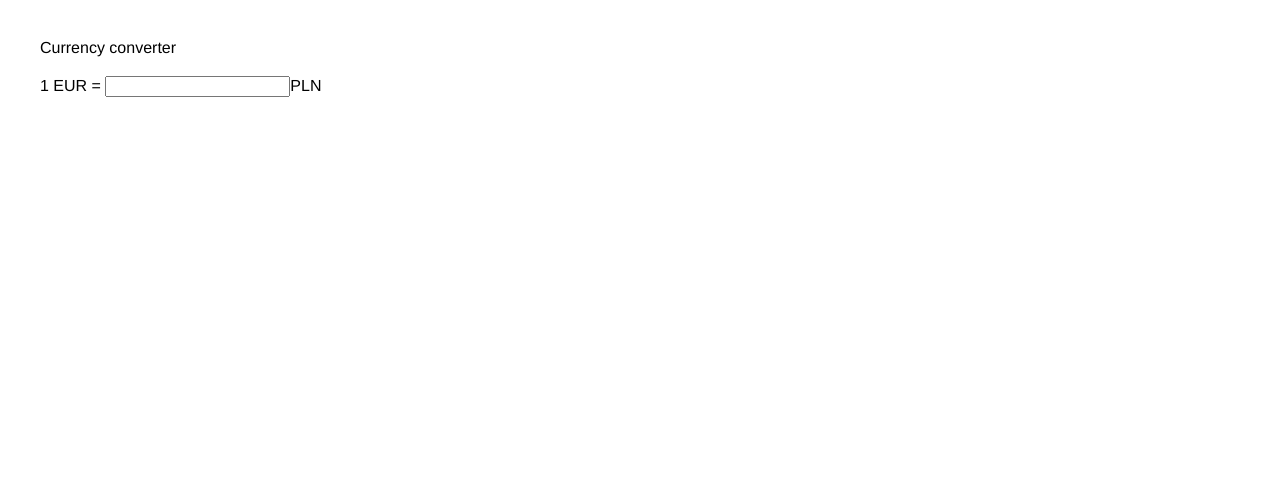
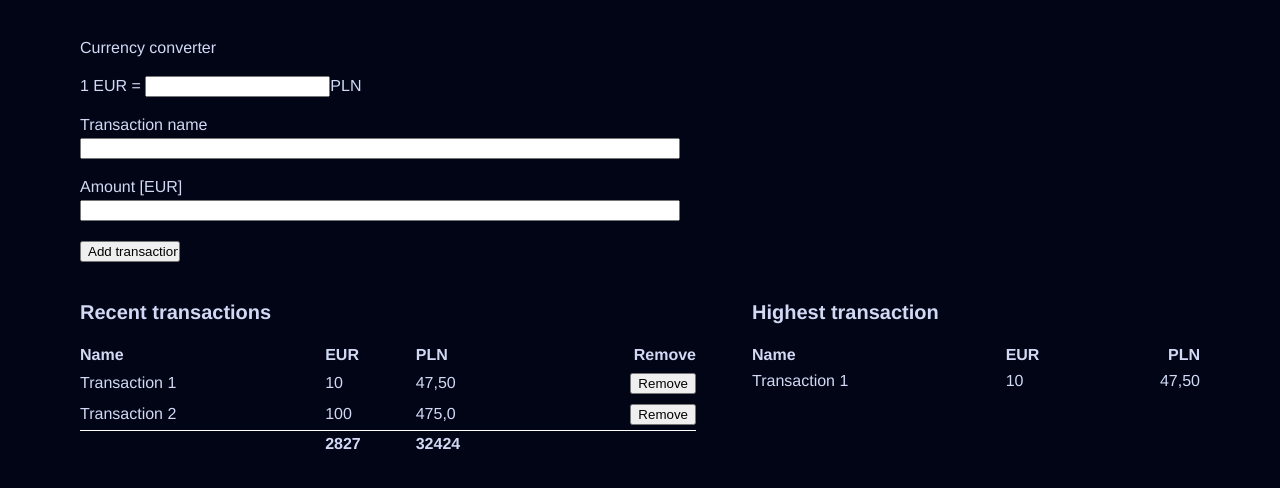
Before and after one commit to pidubiel/currency-app, a React (Create React App) app: page / in a window 1280 px wide. Shown: the top 488 px of the page. Built offline with nearby package versions, Linux system fonts and the light colour scheme.

Commit message:
Added markup and styles

```diff
--- a/src/App.js
+++ b/src/App.js
@@ -10,6 +10,77 @@ function App() {
         <input type='text' id='exchange-rate' />
         <span>PLN</span>
       </div>
+      <section className='new-transaction'>
+        <form action=''>
+          <div className='form-group'>
+            <label htmlFor='name'>Transaction name</label>
+            <input type='text' id='name' />
+          </div>
+          <div className='form-group'>
+            <label htmlFor='amount'>Amount [EUR]</label>
+            <input type='text' id='amount' />
+          </div>
+          <input className='submit' type='submit' value='Add transaction' />
+        </form>
+      </section>
+      <section className='transactions'>
+        <div className='recent'>
+          <h2>Recent transactions</h2>
+          <table className='table'>
+            <thead>
+              <tr>
+                <th>Name</th>
+                <th>EUR</th>
+                <th>PLN</th>
+                <th>Remove</th>
+              </tr>
+            </thead>
+            <tbody>
+              <tr>
+                <td>Transaction 1</td>
+                <td>10</td>
+                <td>47,50</td>
+                <td>
+                  <button>Remove</button>
+                </td>
+              </tr>
+              <tr>
+                <td>Transaction 2</td>
+                <td>100</td>
+                <td>475,0</td>
+                <td>
+                  <button>Remove</button>
+                </td>
+              </tr>
+              <tr className='summary'>
+                <td></td>
+                <td>2827</td>
+                <td>32424</td>
+                <td></td>
+              </tr>
+            </tbody>
+          </table>
+        </div>
+        <div className='highest'>
+          <h2>Highest transaction</h2>
+          <table className='table'>
+            <thead>
+              <tr>
+                <th>Name</th>
+                <th>EUR</th>
+                <th>PLN</th>
+              </tr>
+            </thead>
+            <tbody>
+              <tr>
+                <td>Transaction 1</td>
+                <td>10</td>
+                <td>47,50</td>
+              </tr>
+            </tbody>
+          </table>
+        </div>
+      </section>
     </div>
   );
 }
--- a/src/styles/layout.scss
+++ b/src/styles/layout.scss
@@ -1,9 +1,80 @@
 .main-container {
-  max-width: 1200px;
+  max-width: 1120px;
   margin: 0 auto;
+  @media screen and (max-width: 1120px) {
+    padding: 0 20px;
+  }
 }
 
 .header {
   margin-top: 40px;
   margin-bottom: 20px;
 }
+
+body {
+  background-color: rgb(1, 5, 22);
+  color: rgb(211, 217, 245);
+}
+
+.transactions {
+  margin-top: 40px;
+  display: flex;
+  justify-content: space-between;
+  .recent {
+    flex-basis: 55%;
+  }
+  .highest {
+    flex-basis: 40%;
+  }
+  @media screen and (max-width: 1120px) {
+    flex-direction: column;
+    .highest {
+      margin-top: 30px;
+    }
+  }
+}
+
+.new-transaction {
+  max-width: 600px;
+  margin-top: 20px;
+  input,
+  label {
+    display: block;
+    width: 100%;
+  }
+  label {
+    margin-bottom: 5px;
+  }
+  .form-group {
+    margin-bottom: 20px;
+  }
+  .submit {
+    max-width: 100px;
+    display: inline-block;
+  }
+}
+
+.table {
+  margin-top: 20px;
+  width: 100%;
+  th,
+  td {
+    text-align: left;
+    padding: 5px 0;
+    font-weight: 200;
+  }
+  th {
+    font-weight: 800;
+  }
+  th:last-child,
+  td:last-child {
+    text-align: right;
+  }
+}
+
+.summary {
+  border-top: 1px solid white;
+  td {
+    font-weight: 800;
+  }
+}
--- a/src/styles/typography.scss
+++ b/src/styles/typography.scss
@@ -1,3 +1,8 @@
 body {
   font-family: 'Helvetica', sans-serif;
 }
+
+h2 {
+  font-weight: 800;
+  font-size: 20px;
+}
```
